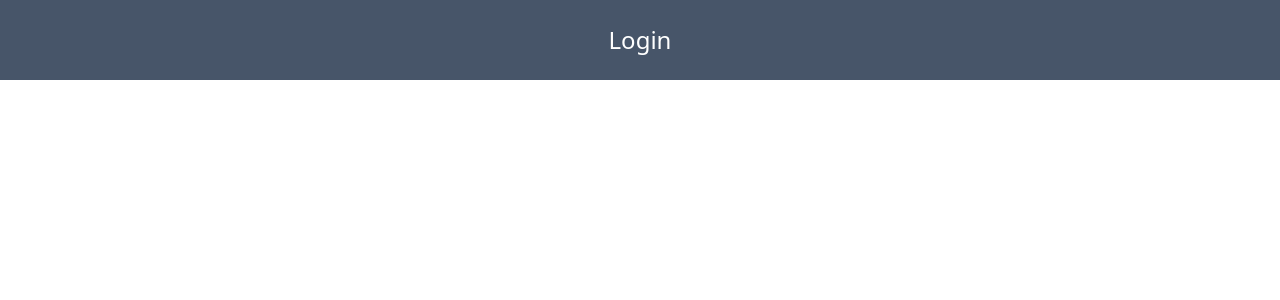
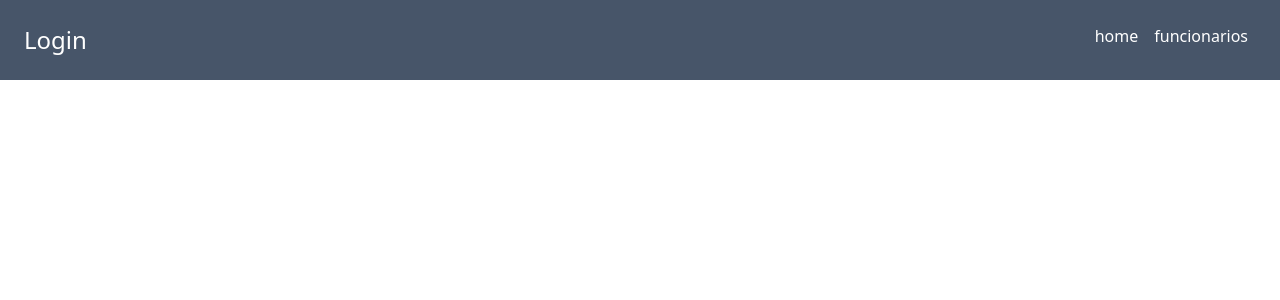
Before and after one commit to andrey-melo/escala-funcionarios, a Vue app: page / in a window 1280 px wide. Shown: the top 300 px of the page. Built offline with nearby package versions, Linux system fonts and the light colour scheme.

Commit message:
adicionando links

```diff
--- a/src/App.vue
+++ b/src/App.vue
@@ -1,6 +1,10 @@
 <template>
- <div class="bg-slate-600 p-6">
-    <h1 class="text-2xl text-white text-center">{{ $route.name }}</h1>
+  <div class="bg-slate-600 p-6 flex justify-between">
+    <h1 class="text-2xl text-white">{{ $route.name }}</h1>
+    <div>
+      <router-link class="text-white mx-2" to="/home">home</router-link>
+      <router-link class="text-white mx-2" to="/funcionarios">funcionarios</router-link>
+    </div>
   </div>
   <router-view></router-view>
 </template>
@@ -8,5 +12,4 @@
 
 
 <style>
-
 </style>
```
Also changed, not shown: 1 other file (tests, documents, lock files or other folders).
